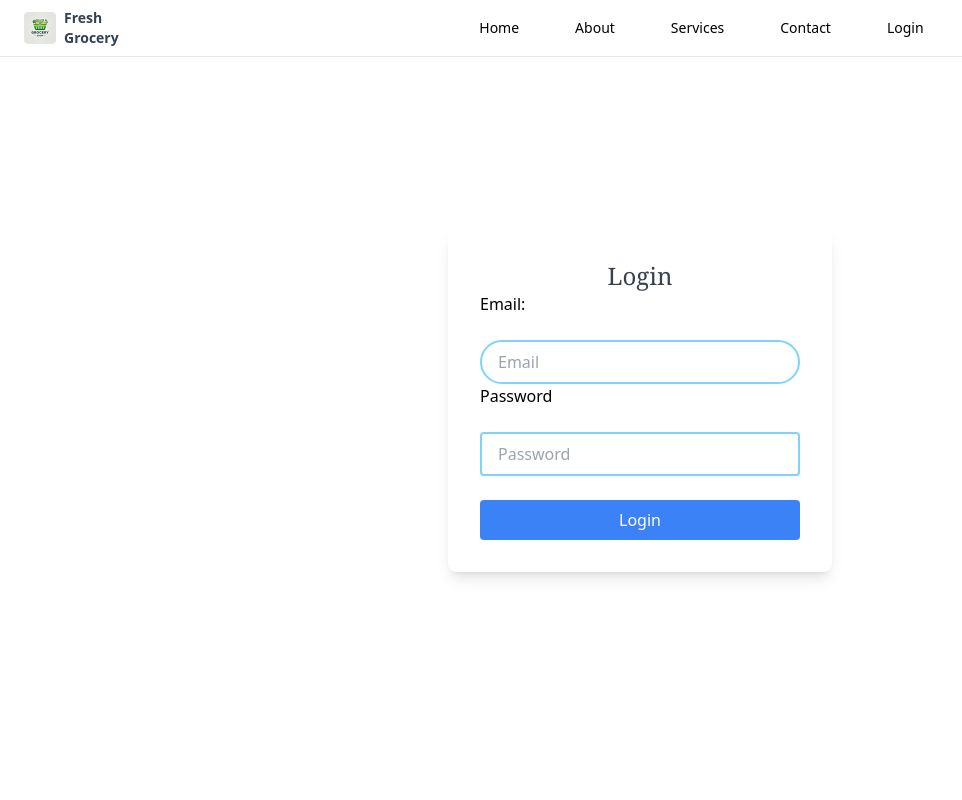
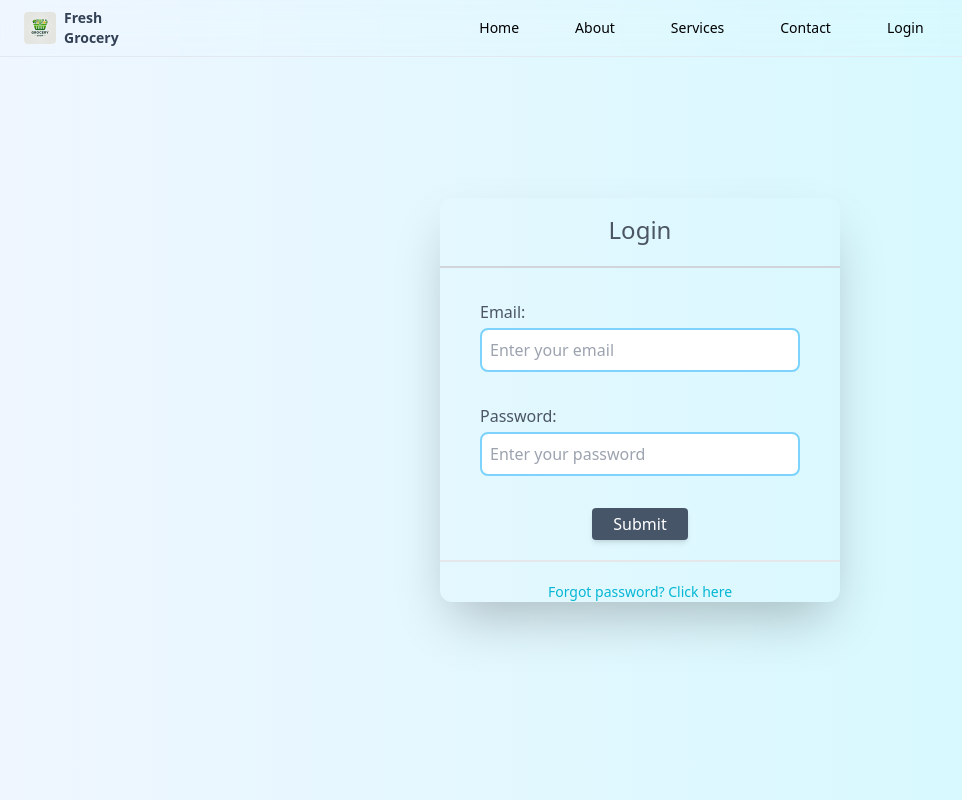
Before and after one commit to CodeWithDipankar/Grocery-Mangement-System, a React (Create React App) app in the folder frontend/: page /login in a window 1280 px wide. Shown: the whole page, without its empty margins (0-962 px from the left). Built offline with nearby package versions, Linux system fonts and the light colour scheme.

Commit message:
login page few update

```diff
--- a/frontend/src/App.jsx
+++ b/frontend/src/App.jsx
@@ -5,7 +5,7 @@ import Login from "./components/login";
 function App() {
     return (
         // <div className="bg-gradient-to-r from-cyan-100 to-blue-100 min-h-screen">
-         <div className="bg-gradient-to-r min-h-screen">
+         <div className="min-h-screen bg-gradient-to-r from-blue-50 to-cyan-100">
             <Router>
                 <Navbar />
                 <Routes>
--- a/frontend/src/components/login.jsx
+++ b/frontend/src/components/login.jsx
@@ -1,24 +1,47 @@
 export default function Login() {
     return (
-        <div className="flex items-center justify-center min-h-screen">
-            <div className="space-y-6 p-8 rounded-lg bg-transparent bg-opacity-80 shadow-lg w-full max-w-sm">
-                <h2 className="text-2xl font-serif font-medium text-center text-gray-700">Login</h2>
-                <label htmlFor="Email">Email:</label>
+        <div className="flex items-center justify-center min-h-screen bg-">
+            <div className="space-y-5 rounded-xl bg-transparent bg-opacity-95 shadow-2xl w-auto max-w-md">
+
+                {/* Header with Divider */}
+                <h2 className="mt-4 text-2xl font-normal text-center text-gray-600">Login</h2>
+                <div className="border-t-2 border-gray-300 "></div>
+
+                {/* Form Fields */}
+                <div className="space-y-8 px-10 py-3">
+                    <div>
+                        <label htmlFor="Email" className="block text-gray-600 font-medium mb-1">Email:</label>
                         <input
                             type="email"
-                    placeholder="Email"
-                    className="w-full px-4 py-2 border-2 border-sky-300 rounded-full focus:outline-none focus:border-blue-400"
+                            placeholder="Enter your email"
+                            className="w-80 px-2 py-2 border-2 border-sky-300 rounded-lg text-gray-700 focus:outline-none focus:ring-2 focus:ring-cyan-400 transition duration-200"
                         />
-                <label htmlFor="Password">Password</label>
+                    </div>
+
+                    <div>
+                        <label htmlFor="Password" className="block text-gray-600 font-medium mb-1">Password:</label>
                         <input
                             type="password"
-                    placeholder="Password"
-                    className="w-full px-4 py-2 border-2 border-sky-300 rounded focus:outline-none focus:border-blue-400"
+                            placeholder="Enter your password"
+                            className="w-80 px-2 py-2 border-2 border-sky-300 rounded-lg text-gray-700 focus:outline-none focus:ring-2 focus:ring-cyan-400 transition duration-200"
                         />
+                    </div>
+                </div>
 
-                <button className="w-full py-2 bg-blue-500 text-white font-medium rounded hover:bg-blue-600 transition duration-300">
-                    Login
+                {/* Centered Submit Button */}
+                <div className="flex justify-center">
+                    <button className="w-24 py-1 rounded font-light text-white  bg-slate-600 hover:bg-slate-700 shadow-md transition duration-300border border-slate-500 hover:border-slate-400">
+                        Submit
                     </button>
+                </div>
+
+                {/* Footer Section with Divider */}
+                <div className="border-t-2 border-gray-200 my-6"></div>
+                <div className="text-center text-sm text-gray-500">
+                    <a href="#" className="text-cyan-500 hover:text-cyan-600 hover:underline transition duration-200">
+                        Forgot password? Click here
+                    </a>
+                </div>
             </div>
         </div>
     );
```
Lines whose indentation alone changed are shown as unchanged.
